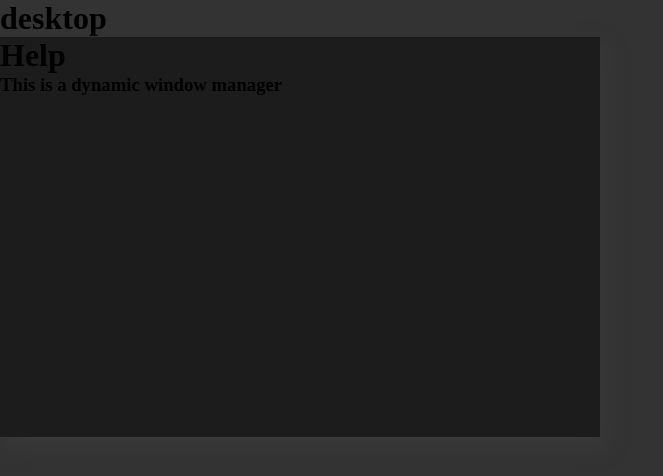
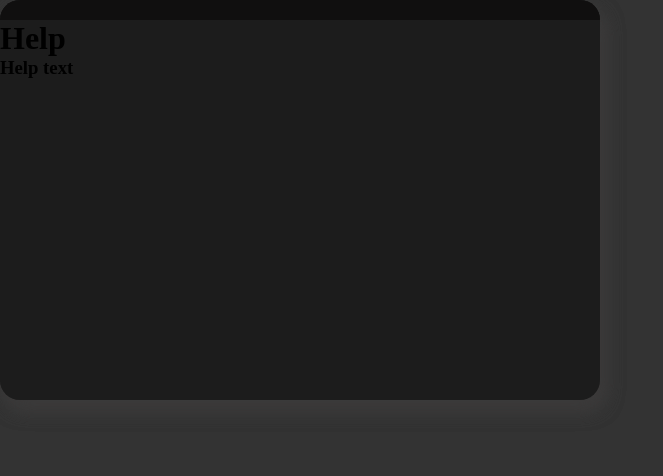
Before and after one commit to Peu77/Portfolio, a Svelte app: page / in a window 1280 px wide. Shown: the top 476 px of the page, without its empty margins (0-663 px from the left). Built offline with nearby package versions, Linux system fonts and the light colour scheme.

Commit message:
add windows

```diff
--- a/public/global.css
+++ b/public/global.css
@@ -2,6 +2,7 @@ html, body {
     position: relative;
     width: 100%;
     height: 100%;
+    overflow: hidden;
 }
 
 *{
--- a/src/components/desktop/Desktop.svelte
+++ b/src/components/desktop/Desktop.svelte
@@ -1,16 +1,85 @@
 <script>
-    import {windowStore} from "../../data/store"
+    import {addWindow, apps, callHooks, removeWindow, windowStore} from "../../data/store"
     import Window from "./window/Window.svelte";
+    import WindowClass from "../../data/window"
 
     let windows = []
+    let draggingWindow
+    let xDist, yDist
+    let mouseX = 0, mouseY = 0
+
     windowStore.subscribe(windowsInStore => windows = windowsInStore)
+
+    function getHoveredWindow(mouseX, mouseY, drag) {
+        const hoveredWindows = windows.filter(window => window.isHover(mouseX, mouseY, drag))
+        return hoveredWindows[hoveredWindows.length - 1]
+    }
+
+    document.addEventListener("keydown", event => {
+        const key = event.key
+        if (event.altKey) {
+            event.preventDefault()
+
+            const app = apps.find(app => app.key === event.key)
+            if (app != null)
+                addWindow(WindowClass.createFromApp(app))
+        }
+
+        if (event.shiftKey && event.altKey) {
+            event.preventDefault()
+            switch (event.key) {
+                case "C":
+                    const hoverWindow = getHoveredWindow(mouseX, mouseY, false)
+                    if (hoverWindow != null)
+                        removeWindow(hoverWindow.uuid)
+                    break
+            }
+        }
+    })
+    //call on mouse release
+    document.addEventListener("mouseup", event => {
+        draggingWindow = undefined
+        xDist = 0
+        yDist = 0
+    })
+
+    document.addEventListener("mousedown", event => {
+        const mouseX = event.x
+        const mouseY = event.y
+        const window = getHoveredWindow(mouseX, mouseY, true)
+
+        if (window != null) {
+            xDist = mouseX - window.x
+            yDist = mouseY - window.y
+            draggingWindow = window
+        }
+    })
+
+    document.addEventListener("mousemove", (event) => {
+        const window = draggingWindow
+
+        mouseX = event.x
+        mouseY = event.y
+        if (window) {
+            event.preventDefault()
+            const websiteWidth = document.body.clientWidth
+            const websiteHeight = document.body.clientHeight
+            const newX = Math.max(0, Math.min(mouseX - xDist, websiteWidth - window.width))
+            const newY = Math.max(0, Math.min(mouseY - yDist, websiteHeight - window.height))
+
+            window.x = newX
+            window.y = newY
+            callHooks("window/" + window.uuid)
+        }
+    })
+
 
 </script>
 
 <div id="desktop">
     <h1>desktop</h1>
-    {#each windows as window}
-        <Window window={window}/>
+    {#each windows as window, i(window.uuid)}
+        <Window uuid={window.uuid}/>
     {/each}
 </div>
 
@@ -19,5 +88,6 @@
         width: 100vw;
         height: 100vh;
         background-color: #333333;
+        overflow: hidden;
     }
 </style>
--- a/src/components/desktop/window/Window.svelte
+++ b/src/components/desktop/window/Window.svelte
@@ -1,11 +1,40 @@
 <script>
-    export let window
+    import WindowBar from "./WindowBar.svelte";
+    import {getWindow, registerListener, windowStore} from "../../../data/store";
+
+    export let uuid
+    let window
+
+    function updateWindow() {
+        const newWindow = getWindow(uuid)
+        if (newWindow)
+            window = newWindow
+    }
+
+    function onWindowClick() {
+        windowStore.update(currentWindows => {
+            const newList = currentWindows.filter(it => it !== window)
+            newList.push(window)
+            return newList
+        })
+    }
+
+    updateWindow()
+
+    registerListener("window/" + uuid, () => {
+        updateWindow()
+    })
 </script>
 
-<div id="window" style="
-width: {window.width}px;
-height: {window.height}px;
+<div id="window"
+     on:mousedown={onWindowClick}
+     style="
+        width: {window.width}px;
+        height: {window.height}px;
+        left: {window.x}px;
+        top: {window.y}px;
 ">
+    <WindowBar height={window.barHeight}/>
     <svelte:component this={window.content}/>
 </div>
 
@@ -14,6 +43,8 @@ height: {window.height}px;
         position: absolute;
         background-color: #1c1c1c;
         box-shadow: 5px 10px 18px #3b3a3a;
+        border-radius: 20px;
+        overflow: hidden;
     }
 
     #window:hover {
--- /dev/null
+++ b/src/components/desktop/window/WindowBar.svelte
@@ -0,0 +1,15 @@
+<script>
+    export let height
+</script>
+
+<div id="windowBar" style="height: {height}px">
+
+</div>
+
+<style>
+    #windowBar{
+        width: 100%;
+        background-color: #100f0f;
+        cursor: pointer;
+    }
+</style>
--- a/src/components/desktop/window/list/HelpWindow.svelte
+++ b/src/components/desktop/window/list/HelpWindow.svelte
@@ -1,2 +1,2 @@
 <h1>Help</h1>
-<h3>This is a dynamic window manager</h3>
+<h3>Help text</h3>
--- a/src/data/app.js
+++ b/src/data/app.js
@@ -1,6 +1,7 @@
-export default class App{
-    constructor(name, content) {
+export default class App {
+    constructor(name, content, key = "") {
         this.name = name
         this.content = content
+        this.key = key
     }
 }
--- a/src/data/store.js
+++ b/src/data/store.js
@@ -6,15 +6,46 @@ import App from "./app";
 let helpApp
 
 export const apps = [
-   helpApp = new App("help", HelpWindow)
+    helpApp = new App("help", HelpWindow, "t")
 ]
 
+export const updates = new Map()
+
+export function callHooks(name) {
+    const key = name.toLowerCase()
+    const hook = updates[key]
+    if (hook != null)
+        hook()
+    else
+        throw new DOMException("hook: " + name + " wasn't found")
+}
+
+export function registerListener(name, hook) {
+    const key = name.toLowerCase()
+    updates[key] = hook
+}
+
 export const windowStore = writable([
-    Window.createFromApp(helpApp)
+    Window.createFromApp(helpApp),
+    Window.createFromApp(helpApp),
 ])
+
+export function getWindow(uuid) {
+    let windows = []
+
+    windowStore.subscribe(value => windows = value)
+
+    return windows.find(window => window.uuid === uuid)
+}
 
 export function addWindow(window) {
     windowStore.update(windows => {
         return [...windows, window]
     })
 }
+
+export function removeWindow(uuid) {
+    windowStore.update(windows => {
+        return windows.filter(window => window.uuid !== uuid)
+    })
+}
--- a/src/data/window.js
+++ b/src/data/window.js
@@ -9,6 +9,7 @@ export default class Window {
         this.y = 0
         this.width = 600
         this.height = 400
+        this.barHeight = 20
         this.isOpen = true
     }
 
@@ -25,12 +26,13 @@ export default class Window {
      * returns if the pointer is in the area of the window
      * @param mouseX
      * @param mouseY
+     * @param drag
      * @returns {boolean}
      */
-    isHover(mouseX, mouseY) {
+    isHover(mouseX, mouseY, drag) {
         return mouseX > this.x &&
             mouseX < this.x + this.width &&
             mouseY > this.y &&
-            mouseY < this.y + this.height
+            mouseY < this.y + (drag ? this.barHeight : this.height)
     }
 }
```
